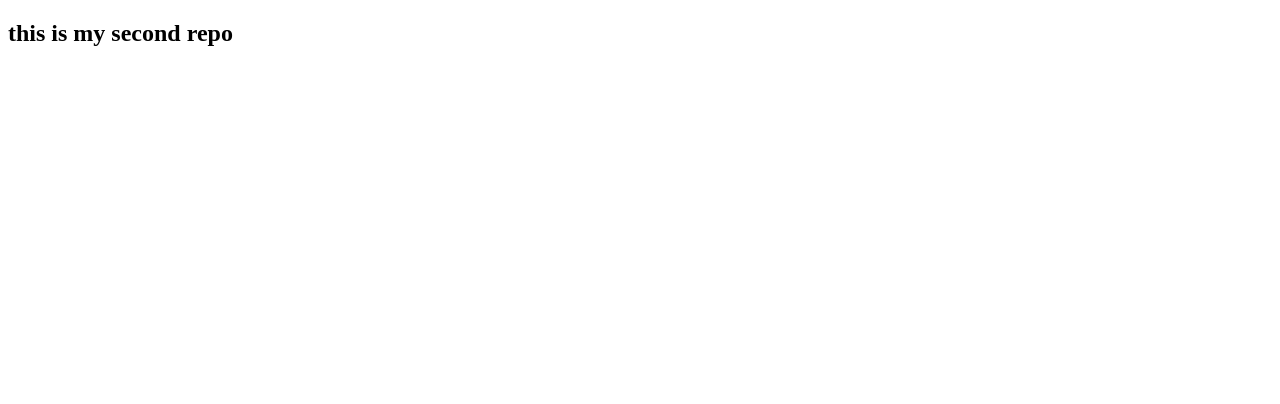
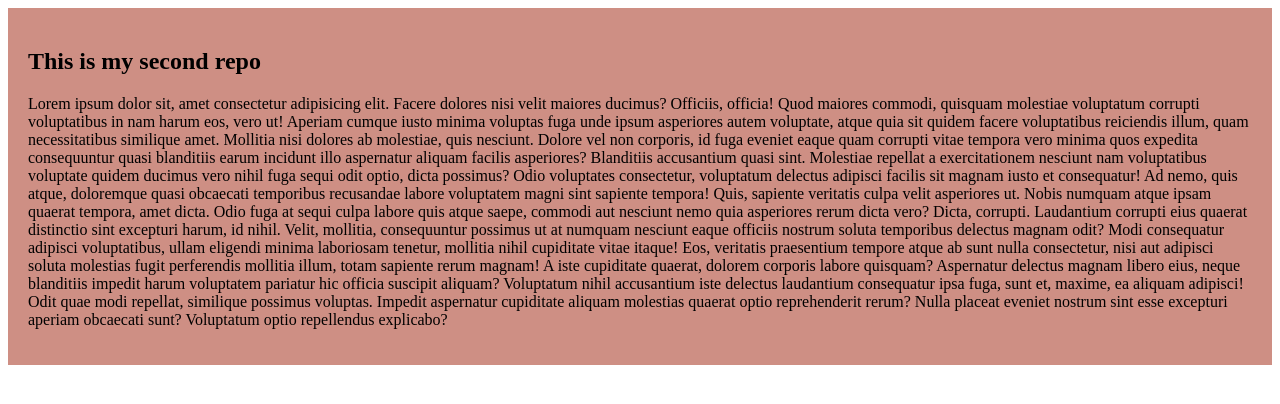
Before and after one commit to sakib404-hub/my-shally-coop-repo, a plain HTML site: page index.html in a window 1280 px wide. Drawn offline with Linux system fonts and the light colour scheme.

Commit message:
added the first blog

```diff
--- a/index.html
+++ b/index.html
@@ -4,8 +4,46 @@
     <meta charset="UTF-8" />
     <meta name="viewport" content="width=device-width, initial-scale=1.0" />
     <title>Second repo</title>
+    <link rel="stylesheet" href="style.css" />
   </head>
   <body>
-    <h2>this is my second repo</h2>
+    <div>
+      <h2>This is my second repo</h2>
+      <p>
+        Lorem ipsum dolor sit, amet consectetur adipisicing elit. Facere dolores
+        nisi velit maiores ducimus? Officiis, officia! Quod maiores commodi,
+        quisquam molestiae voluptatum corrupti voluptatibus in nam harum eos,
+        vero ut! Aperiam cumque iusto minima voluptas fuga unde ipsum asperiores
+        autem voluptate, atque quia sit quidem facere voluptatibus reiciendis
+        illum, quam necessitatibus similique amet. Mollitia nisi dolores ab
+        molestiae, quis nesciunt. Dolore vel non corporis, id fuga eveniet eaque
+        quam corrupti vitae tempora vero minima quos expedita consequuntur quasi
+        blanditiis earum incidunt illo aspernatur aliquam facilis asperiores?
+        Blanditiis accusantium quasi sint. Molestiae repellat a exercitationem
+        nesciunt nam voluptatibus voluptate quidem ducimus vero nihil fuga sequi
+        odit optio, dicta possimus? Odio voluptates consectetur, voluptatum
+        delectus adipisci facilis sit magnam iusto et consequatur! Ad nemo, quis
+        atque, doloremque quasi obcaecati temporibus recusandae labore
+        voluptatem magni sint sapiente tempora! Quis, sapiente veritatis culpa
+        velit asperiores ut. Nobis numquam atque ipsam quaerat tempora, amet
+        dicta. Odio fuga at sequi culpa labore quis atque saepe, commodi aut
+        nesciunt nemo quia asperiores rerum dicta vero? Dicta, corrupti.
+        Laudantium corrupti eius quaerat distinctio sint excepturi harum, id
+        nihil. Velit, mollitia, consequuntur possimus ut at numquam nesciunt
+        eaque officiis nostrum soluta temporibus delectus magnam odit? Modi
+        consequatur adipisci voluptatibus, ullam eligendi minima laboriosam
+        tenetur, mollitia nihil cupiditate vitae itaque! Eos, veritatis
+        praesentium tempore atque ab sunt nulla consectetur, nisi aut adipisci
+        soluta molestias fugit perferendis mollitia illum, totam sapiente rerum
+        magnam! A iste cupiditate quaerat, dolorem corporis labore quisquam?
+        Aspernatur delectus magnam libero eius, neque blanditiis impedit harum
+        voluptatem pariatur hic officia suscipit aliquam? Voluptatum nihil
+        accusantium iste delectus laudantium consequatur ipsa fuga, sunt et,
+        maxime, ea aliquam adipisci! Odit quae modi repellat, similique possimus
+        voluptas. Impedit aspernatur cupiditate aliquam molestias quaerat optio
+        reprehenderit rerum? Nulla placeat eveniet nostrum sint esse excepturi
+        aperiam obcaecati sunt? Voluptatum optio repellendus explicabo?
+      </p>
+    </div>
   </body>
 </html>
--- /dev/null
+++ b/style.css
@@ -0,0 +1,7 @@
+*{
+    font-family: 'Times New Roman', Times, serif;
+}
+div{
+    background-color: rgba(204, 138, 126, 0.952);
+    padding: 20px;
+}
```
